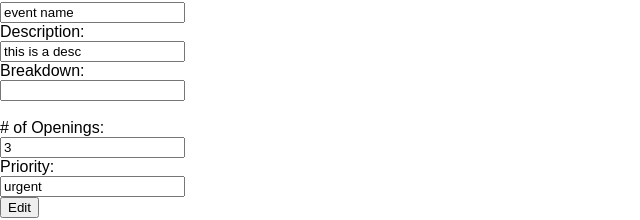
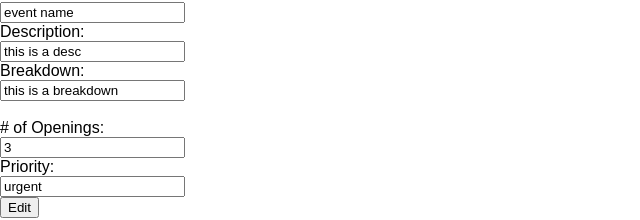
Before and after one commit to jugglingrose/Taskit, a React (Create React App) app: page /edit in a window 1280 px wide. Shown: the part 138-358 px from the top of the page, without its empty margins (0-640 px from the left). Built offline with nearby package versions, Linux system fonts and the light colour scheme.

Commit message:
add/edit page.  Input fields broken

```diff
--- a/src/App.js
+++ b/src/App.js
@@ -24,7 +24,7 @@ class App extends React.Component {
         id: "test",
         name: "event name",
         desc: "this is a desc",
-        breakdown: "this is a breakdown",
+        breakdown: ["this is a breakdown"],
         number_of_openings: 3 ,
         priority: "urgent",
       },
@@ -37,8 +37,31 @@ class App extends React.Component {
   }
 
   updateTask = () => {
-    console.log("update task");
+    console.log("update task called");
   }
+
+  createBlank = () => {
+    console.log("blank recipe called");
+    const blank = {
+      id: '',
+      name: '',
+      desc: '',
+      breakdown: [""],
+      number_of_openings: [ ""],
+      priority: '',
+    }
+    this.setState({cur_recipe: blank});
+  }
+
+  appendInput = (fieldname) => {
+    console.log('append input called');
+    const cur_task = {...this.state.cur_task};
+    const newInput = [""];
+    const InputArray = cur_task[fieldname].concat(newInput);
+    cur_task[fieldname] = InputArray;
+    this.setState({cur_task : cur_task});
+  }
+
   eventChange = (fieldName) => (e) => {
     const value = e.target.value;
     const cur_event = {...this.state.cur_event};
@@ -46,10 +69,16 @@ class App extends React.Component {
     this.setState({ cur_event: cur_event});
   }
 
-  taskChange = (fieldName) => (e) => {
+  taskChange = (fieldName, id) => (e) => {
     const value = e.target.value;
+    // ['lask', 'asldkje', ]
+    // value = k
     const cur_task = {...this.state.cur_task};
-    cur_task[fieldName] = value;
+    cur_task[fieldName].id = cur_task.breakdown.push(value);
+    console.log(fieldName);
+    console.log(cur_task[fieldName].id);
+    console.log(cur_task.breakdown.id);
+    //console.log(cur_task.breakdown.push(value));
     this.setState({ cur_task : cur_task});
   }
 
@@ -62,8 +91,10 @@ class App extends React.Component {
         <Switch>
           <Route exact path = "/" render={(props) => (<TaskListOrganizer />)} />
           <Route exact path = "/createevent" render={(props) => (<CreateEvent {...props} eventChange={this.eventChange} />)}/>)} />
-          <Route exact path = "/add" render={(props) => (<Task {...props} taskChange={this.taskChange}/>)} />
-          <Route exact path = "/edit" render={(props) => (<Task {...props} taskChange={this.taskChange} cur_task={this.state.cur_task} />)} />
+          <Route exact path = "/add" render={(props) => (<Task {...props} taskChange={this.taskChange} cur_task={this.state.cur_task}
+          updateTask={this.updateTask} appendInput={this.appendInput} createBlank={this.createBlank} />)} />
+          <Route exact path = "/edit" render={(props) => (<Task {...props} taskChange={this.taskChange} cur_task={this.state.cur_task}
+          addTask={this.addTask} appendInput={this.appendInput} createBlank={this.createBlank} />)} />
         </Switch>
       </div>
     );
--- a/src/components/Breakdown.js
+++ b/src/components/Breakdown.js
@@ -3,10 +3,18 @@
 import React from 'react';
 
 class Breakdown extends React.Component{
+  keyPress = (e) => {
+    if(e.keyCode === 13){
+      console.log('enter pressed');
+      this.props.appendInput('breakdown');
+    }
+    return;
+  }
+
   render() {
     return(
       <div>
-        <input title="Breakdown" onChange={this.props.taskChange("breakdown")}></input>
+        <input value={this.props.breakdown} onKeyDown={this.keyPress} onChange={this.props.taskChange("breakdown", this.props.id)}></input>
       </div>
     )
   }
--- a/src/components/Task.js
+++ b/src/components/Task.js
@@ -4,7 +4,9 @@ import Breakdown from './Breakdown';
 
 class Task extends React.Component {
 
-
+  componentWillMount(){
+    this.props.createBlank();
+  }
 
   componentDidMount(){
     console.log("component did mount!");
@@ -27,18 +29,28 @@ class Task extends React.Component {
     }
 
     addEdit(id){
+      //If this is a new task, we want to create a new task
       if(id === undefined){
         console.log("add new recipe");
+        this.props.addTask(id, () => {
 
-        }
+        });
+       }
+      //If this task already exists.  We want to update that existing task.
       else{
-        console.log('update recipe');
-
-        };
+        this.props.updateTask(id, () => {
+        });
+      }
     }
 
+  render(){
+    console.log('render');
 
-  render(){
+
+    var breakdowns = this.props.cur_task.breakdown || [];
+    console.log(this.props.cur_task.breakdown);
+    console.log(breakdowns);
+
     return(
       <div>
        <br/>
@@ -52,7 +64,11 @@ class Task extends React.Component {
        <br/>
        Breakdown:
        <br/>
-       <Breakdown taskChange={this.props.taskChange} task={this.props.cur_task}/>
+       {
+         breakdowns.map((breakdown, idx) =>
+         <Breakdown breakdown={breakdown} key={idx} id={idx} taskChange={this.props.taskChange} task={this.props.cur_task} appendInput={this.props.appendInput}/> , this)
+       }
+
        <br/>
        # of Openings:
        <br/>
```
